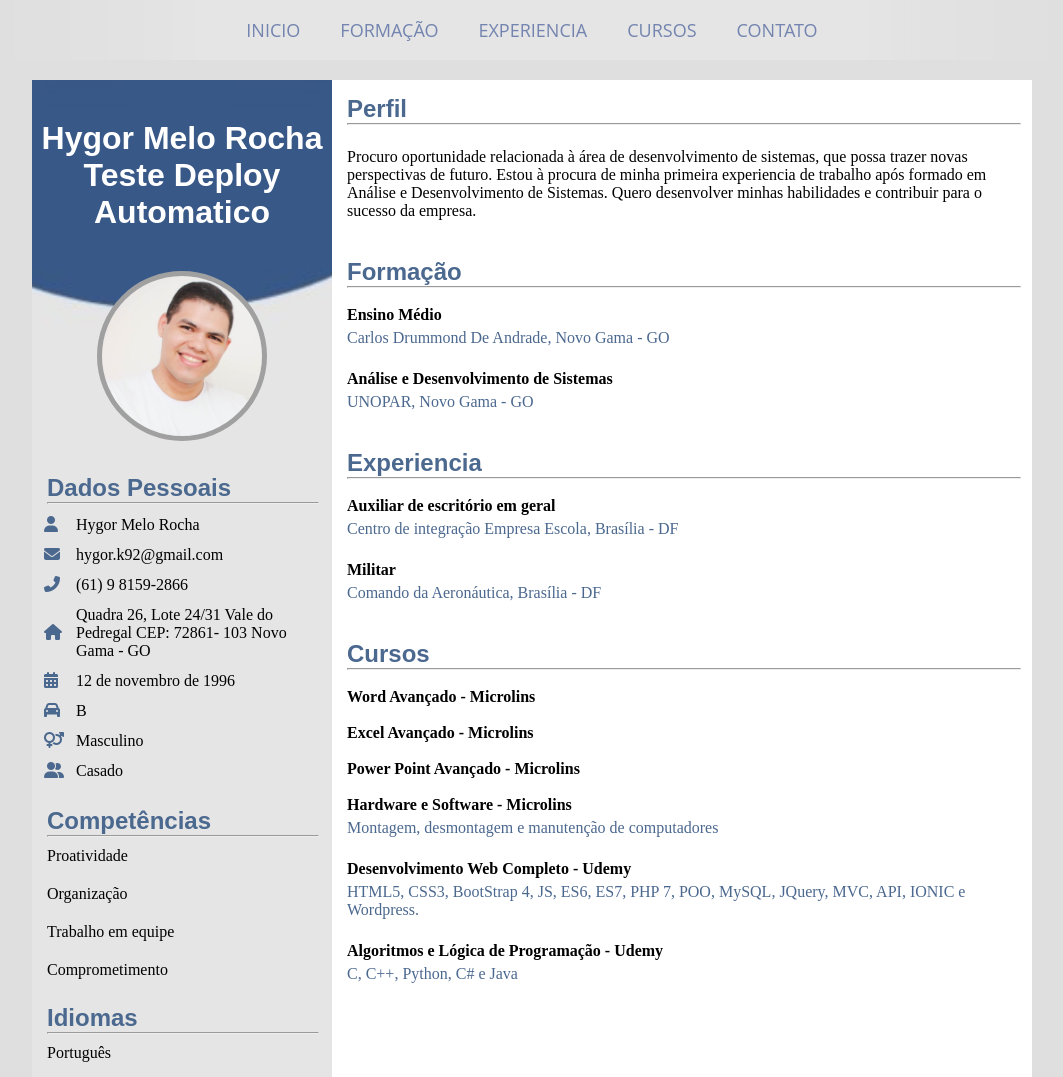
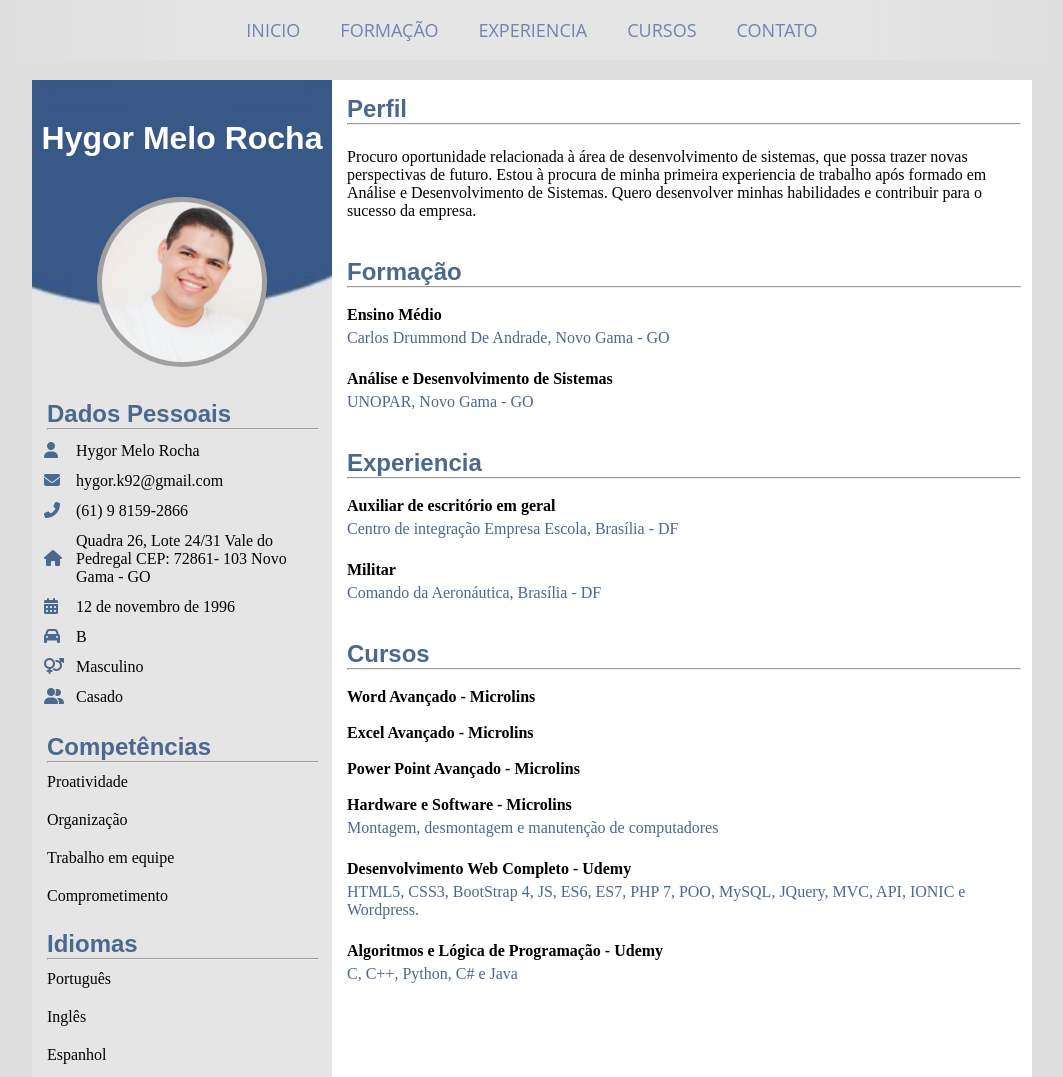
Before and after one commit to devhygor/meu-curriculo, a plain HTML site: page index.html in a window 1280 px wide. Shown: the top 1077 px of the page, without its empty margins (108-1171 px from the left). Drawn offline with Linux system fonts and the light colour scheme.

Commit message:
adjustement

```diff
--- a/index.html
+++ b/index.html
@@ -28,7 +28,7 @@
         <div class="container">
             <div class="curriculo">
                 <div class="dadosLateral">
-                    <h1>Hygor Melo Rocha Teste Deploy Automatico</h1>
+                    <h1>Hygor Melo Rocha</h1>
 
                     <div class="profilepic">
                         <img src="./src/images/perfil.png" alt="Foto Perfil">
```
